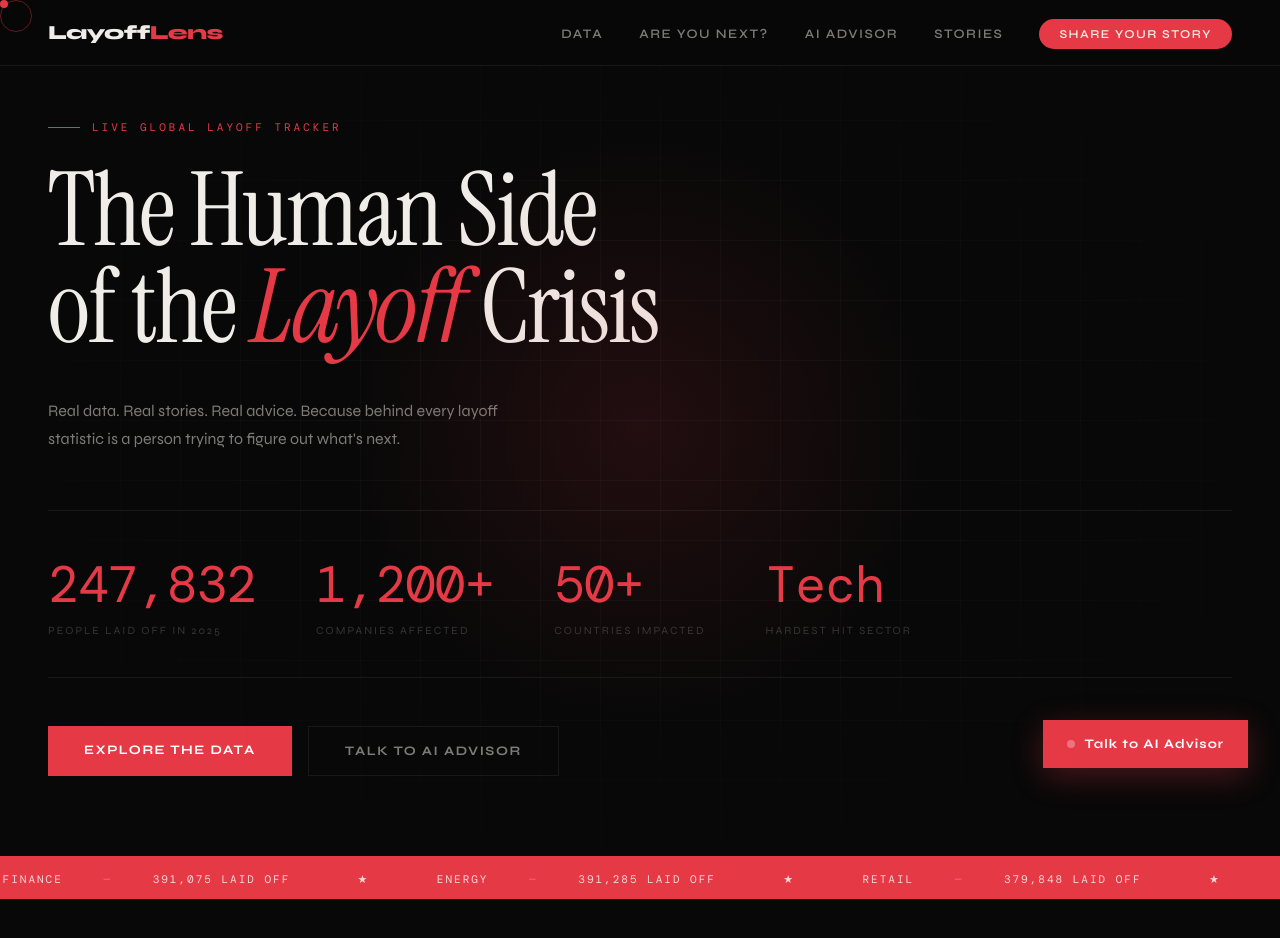
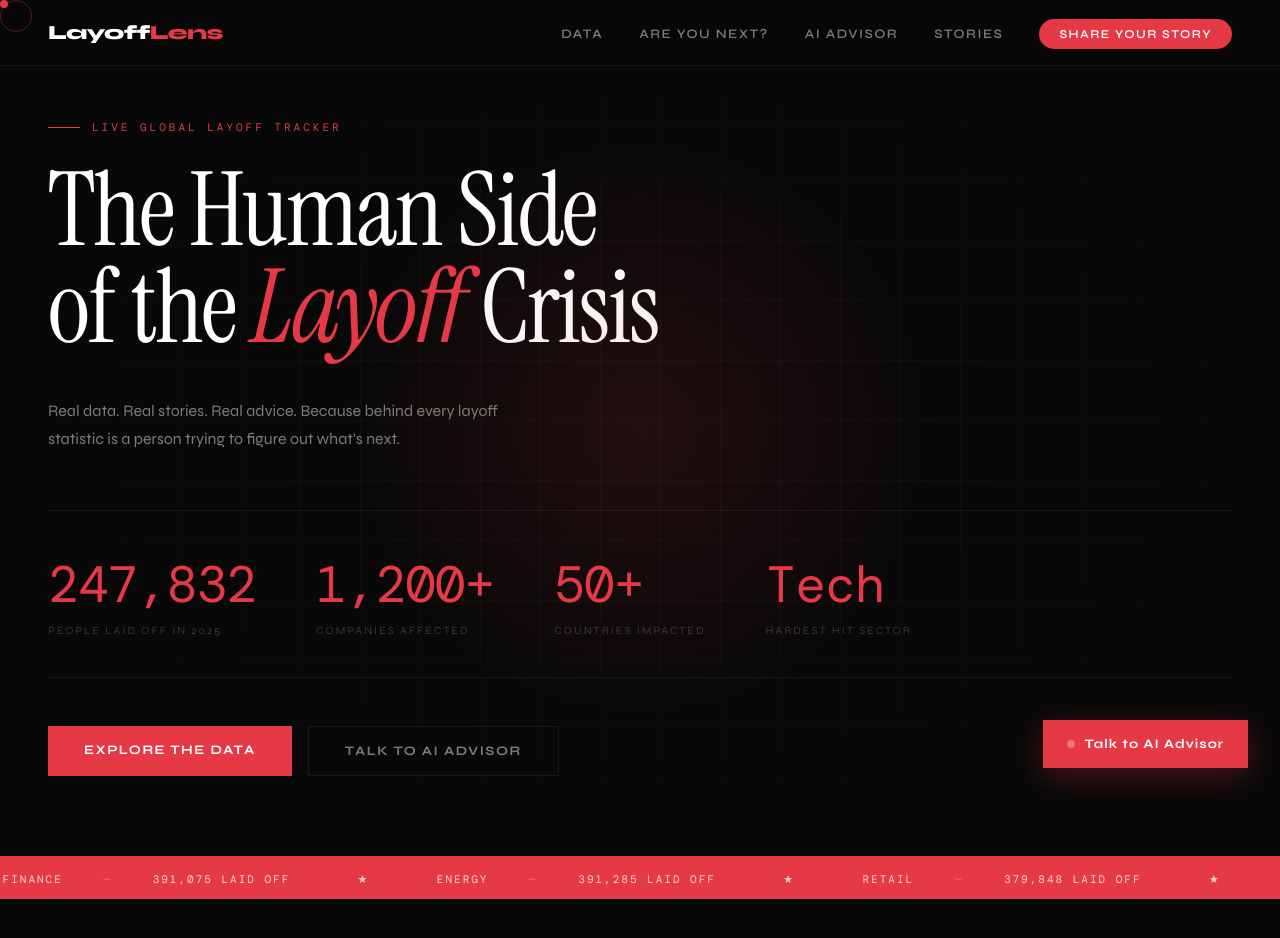
Before and after one commit to AAYUSH4430/layofflens, a plain HTML site: page index.html in a window 1280 px wide. Shown: the top 938 px of the page. Drawn offline with nearby package versions, Linux system fonts and the light colour scheme; a web font is replaced by a local one.

Commit message:
Fix white color

```diff
--- a/index.html
+++ b/index.html
@@ -15,7 +15,7 @@
       --red: #E63946;
       --red-dim: rgba(230,57,70,0.15);
       --red-border: rgba(230,57,70,0.3);
-      --white: #F0EDE8;
+      --white: #FFFFFF;
       --white-dim: rgba(240,237,232,0.5);
       --white-dimmer: rgba(240,237,232,0.2);
       --white-dimmest: rgba(240,237,232,0.07);
```
